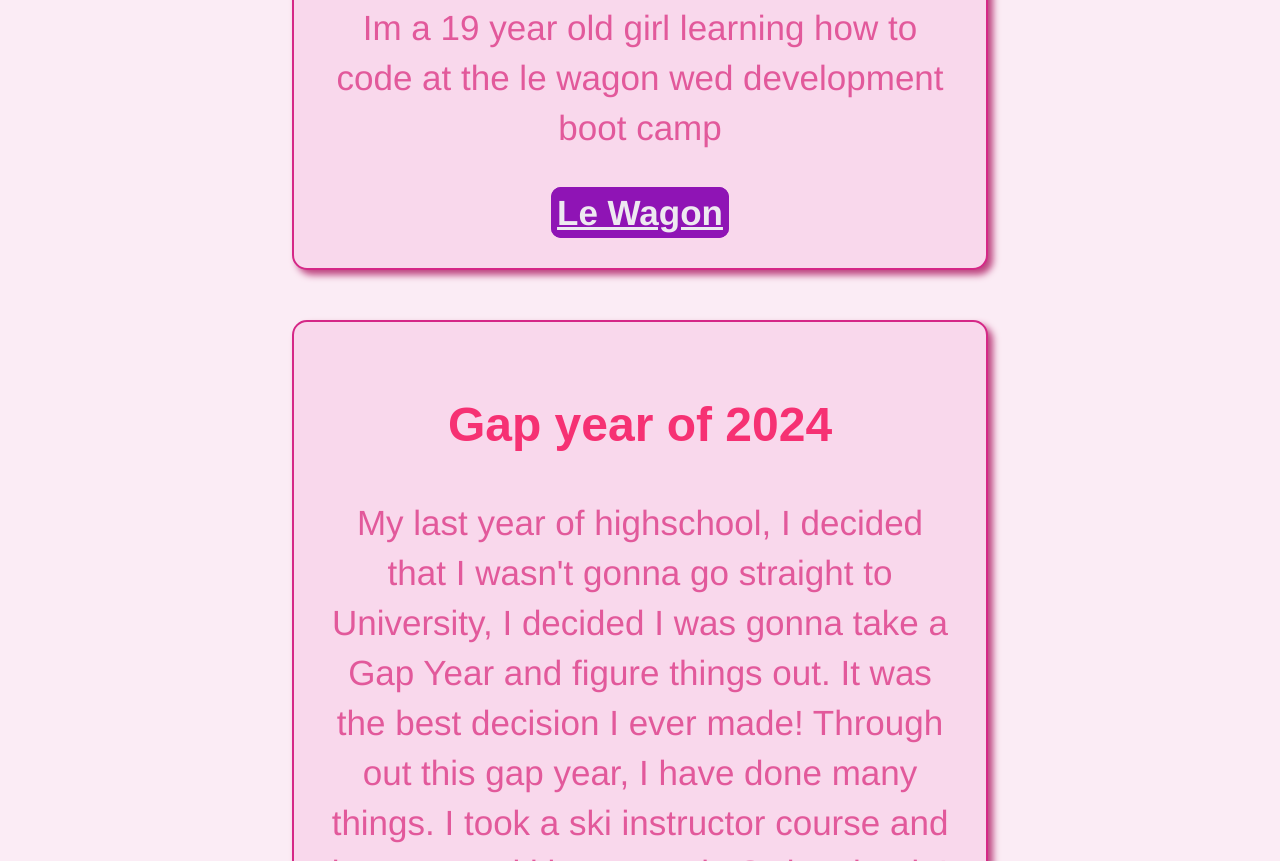
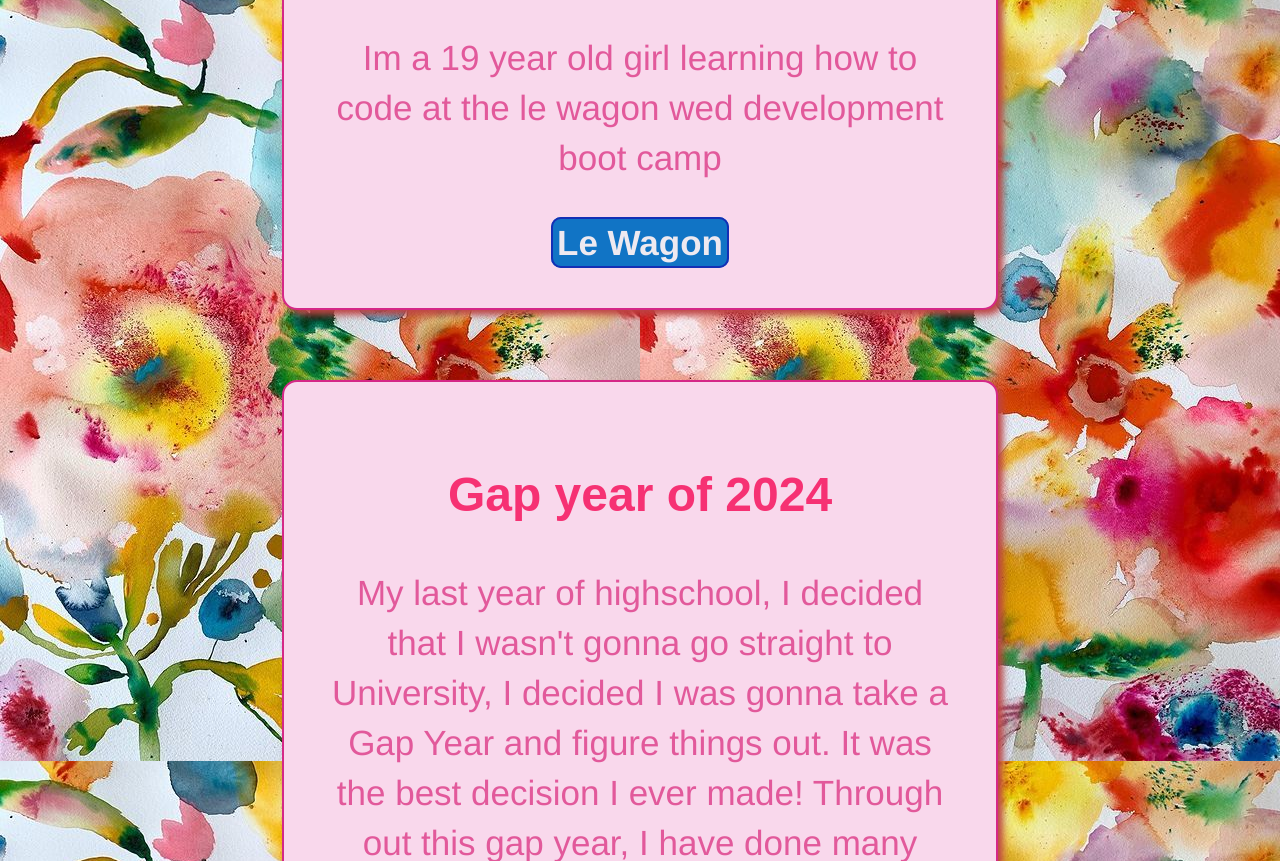
Before and after one commit to indialeao/profile, a plain HTML site: page index.html in a window 1280 px wide. Shown: the part 839-1700 px from the top of the page. Drawn offline with Linux system fonts and the light colour scheme.

Commit message:
my profile page

```diff
--- a/index.html
+++ b/index.html
@@ -16,7 +16,7 @@
       <h2>I'm a student</h2>
       <img id= "image" src="images/picture face.jpg" alt="Profile pic">
       <p>Im a 19 year old girl learning how to code at the le wagon wed development boot camp</p>
-      <a href="https://www.lewagon.com/" target="_blank"><strong>Le Wagon</strong></a>
+      <a id="link" href="https://www.lewagon.com/" target="_blank"><strong>Le Wagon</strong></a>
     </div>
   </div>
 
@@ -42,9 +42,11 @@
     </div>
 
 
-    <div class="card"><h3>Follow me!</h3>
+    <div class="social">
+      <h3>Follow me!</h3>
+      <p>-------------------------------------------------------------------------------------------------------------------------------------------------------------------------------</p>
       <ul>
-        <li>
+      <li>
           <a href="#">
             <i class="fa-brands fa-instagram"></i>
           </a>
--- a/style.css
+++ b/style.css
@@ -1,10 +1,12 @@
 body {
-  background-color: rgb(251, 236, 245);
+  /* background-color: rgb(251, 236, 245); */
+  background-image: url("../profile/images/\ .jpg");
   font-family:'Franklin Gothic Medium', 'Arial Narrow', Arial, sans-serif;
   color: rgb(226, 89, 155);
   font-size:35px ;
   line-height: 50px;
 }
+
 
 h1, h2, h3 {
   color:  rgb(246, 49, 115);
@@ -15,10 +17,16 @@ h1, h2, h3 {
 
 a {
   color: rgb(238, 233, 240);
-  border: 2px solid rgb(143, 20, 181);
+  border: 2px solid rgb(20, 47, 181);
   border-radius: 10px;
   padding: 4px;
-  background-color: rgb(143, 20, 181);
+  background-color: rgb(20, 41, 181);
+  text-align: center;
+}
+
+#link {
+  background-color: rgb(17, 116, 197);
+  text-decoration: none;
 }
 
 #image {
@@ -33,15 +41,16 @@ a {
   border-radius: 15px;
   text-align: center;
   background-color:rgb(249, 216, 236);
-  padding: 30px;
-  box-shadow: 5px 5px 7px rgb(189, 68, 127);
-  margin-left: 50%;
-  margin: 50px auto;
+  padding: 40px;
+  box-shadow: 5px 5px 7px rgb(189, 68, 68);
+  margin: 70px auto;
+
 }
 
 ul li{
   display: inline-flex;
   padding: 4px;
+  text-align: center;
 }
 
 @media (max-width: 960px) {
@@ -60,3 +69,13 @@ ul li{
     object-fit: cover;
   }
 }
+
+.social {
+  border: 2px solid rgb(213, 40, 135);
+  text-align: center;
+  background-color: rgb(213, 40, 135);
+
+  h3 {
+    color: white;
+  }
+}
```
Also changed, not shown: images/ .jpg (added).
